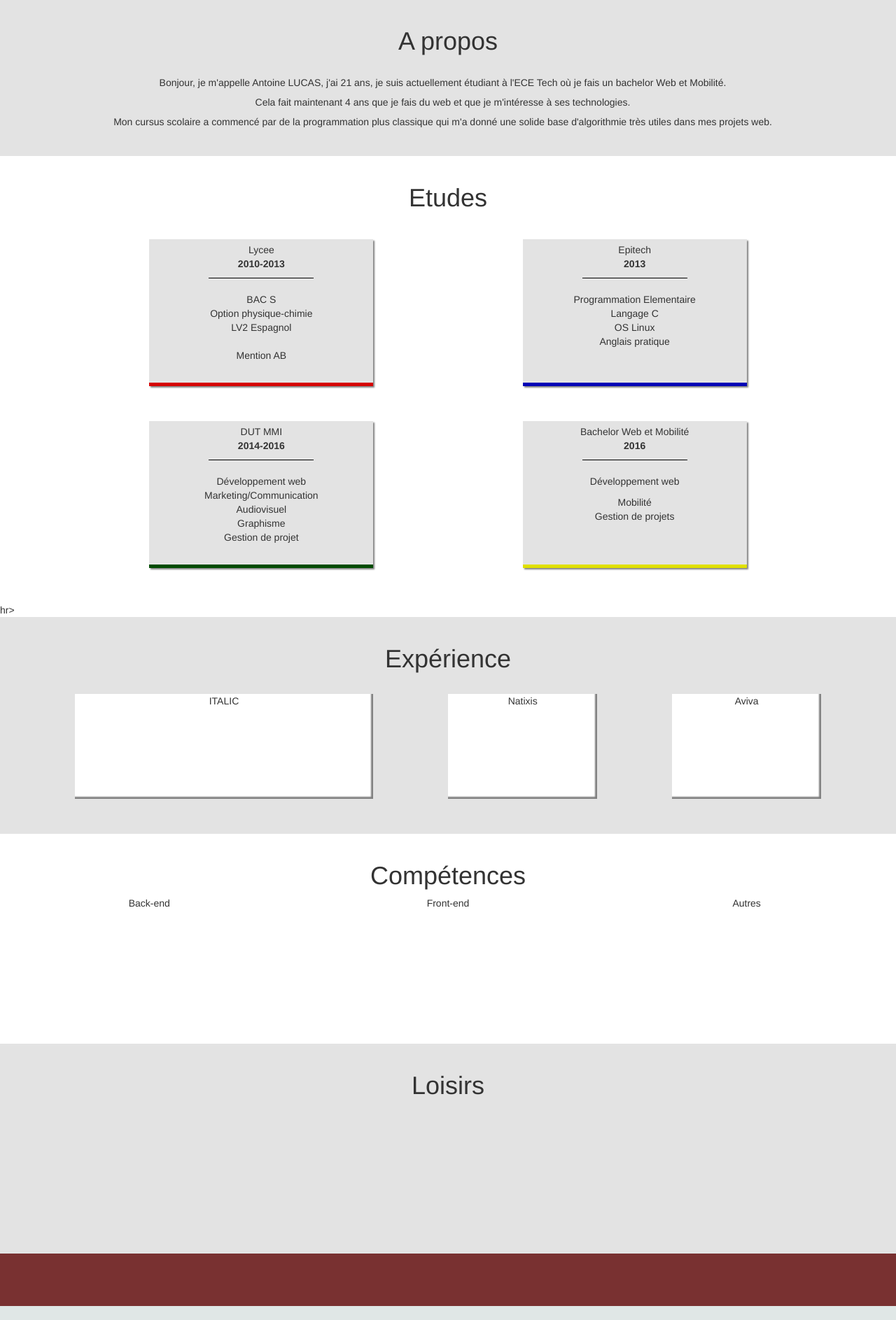
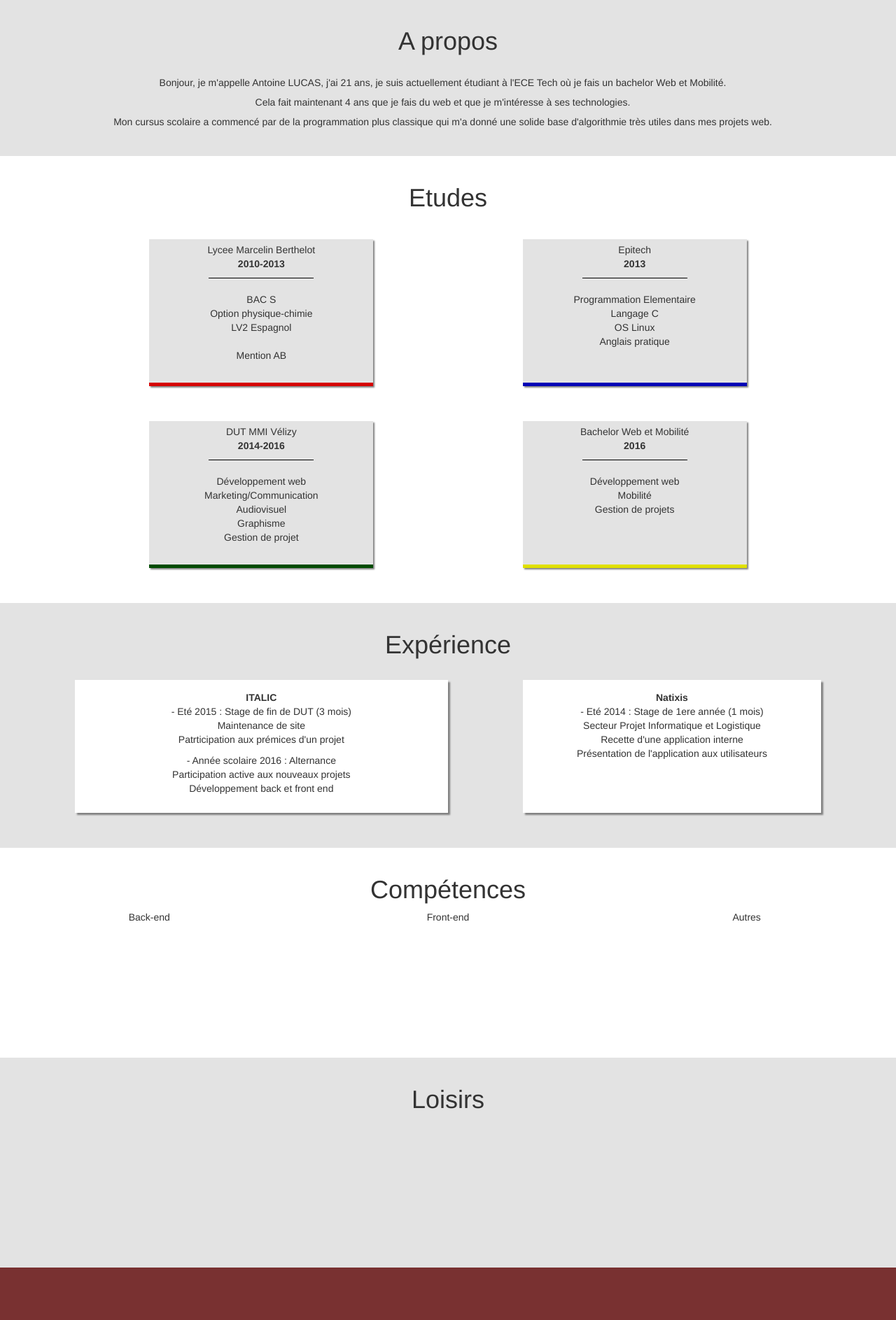
Before and after one commit to Aidenone/Aidenone.github.io, a PHP site: page /test.html in a window 1280 px wide. Shown: the part 361-2248 px from the top of the page at 70% size. Run offline with PHP 8.4, Linux system fonts and the light colour scheme.

Commit message:
no message

```diff
--- a/test.css
+++ b/test.css
@@ -151,9 +151,10 @@ section {
 	background-color: #e3e3e3;
 }
 .cat-exp{
-	height: 150px;
+	padding-top: 15px;
+	height: 190px;
 	background-color: white;
-	box-shadow: inset -3px -3px 2px gray;
+	box-shadow: 3px 3px 2px gray;
 	margin-bottom: 50px;
 	margin-top: 20px;
 }
--- a/test.html
+++ b/test.html
@@ -40,17 +40,16 @@
 
 		<section id="etudes">
 			<h1>Etudes</h1>
-			<div class="col-xs-offset-3 col-xs-6 col-sm-offset-2 col-sm-3 cat-et">Lycee<br><strong>2010-2013</strong><hr><p>BAC S<br>Option physique-chimie<br>LV2 Espagnol<br><br>Mention AB</p></div>
+			<div class="col-xs-offset-3 col-xs-6 col-sm-offset-2 col-sm-3 cat-et">Lycee Marcelin Berthelot<br><strong>2010-2013</strong><hr><p>BAC S<br>Option physique-chimie<br>LV2 Espagnol<br><br>Mention AB</p></div>
 			<div class="col-xs-offset-3 col-xs-6 col-sm-offset-2 col-sm-3 cat-et">Epitech<br><strong>2013</strong><hr><p>Programmation Elementaire<br>Langage C<br>OS Linux<br>Anglais pratique</div>
-			<div class="col-xs-offset-3 col-xs-6 col-sm-offset-2 col-sm-3 cat-et">DUT MMI<br><strong>2014-2016</strong><hr><p>Développement web<br>Marketing/Communication<br>Audiovisuel<br>Graphisme<br>Gestion de projet</div>
-			<div class="col-xs-offset-3 col-xs-6 col-sm-offset-2 col-sm-3 cat-et">Bachelor Web et Mobilité<br><strong>2016</strong><hr><p>Développement web<p>Mobilité<br>Gestion de projets</div>
-		</section>hr>
+			<div class="col-xs-offset-3 col-xs-6 col-sm-offset-2 col-sm-3 cat-et">DUT MMI Vélizy<br><strong>2014-2016</strong><hr><p>Développement web<br>Marketing/Communication<br>Audiovisuel<br>Graphisme<br>Gestion de projet</div>
+			<div class="col-xs-offset-3 col-xs-6 col-sm-offset-2 col-sm-3 cat-et">Bachelor Web et Mobilité<br><strong>2016</strong><hr><p>Développement web<br>Mobilité<br>Gestion de projets<p></div>
+		</section>
 
 		<section id="experiences">
 			<h1>Expérience</h1>
-			<div class="col-xs-offset-3 col-xs-6 col-sm-offset-1 col-sm-4 cat-exp">ITALIC</div>
-			<div class="col-xs-offset-3 col-xs-6 col-sm-offset-1 col-sm-2 cat-exp">Natixis</div>
-			<div class="col-xs-offset-3 col-xs-6 col-sm-offset-1 col-sm-2 cat-exp">Aviva</div>
+			<div class="col-xs-offset-3 col-xs-6 col-sm-offset-1 col-sm-5 cat-exp"><strong>ITALIC</strong><p>- Eté 2015 : Stage de fin de DUT (3 mois)<br>Maintenance de site<br>Patrticipation aux prémices d'un projet</p><p>- Année scolaire 2016 : Alternance<br> Participation active aux nouveaux projets<br>Développement back et front end</p></div>
+			<div class="col-xs-offset-3 col-xs-6 col-sm-offset-1 col-sm-4 cat-exp"><strong>Natixis</strong><p>- Eté 2014 : Stage de 1ere année (1 mois)<br>Secteur Projet Informatique et Logistique<br>Recette d'une application interne<br>Présentation de l'application aux utilisateurs</div>
 		</section>
 
 		<section id="competences">
```
